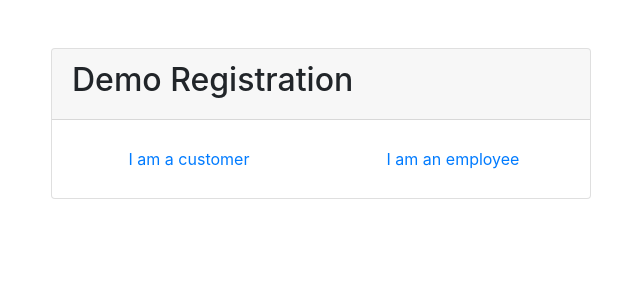
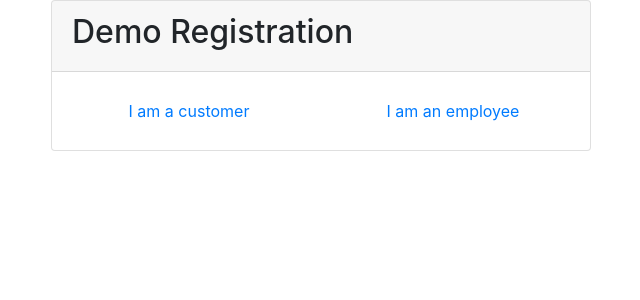
Before and after one commit to nusrat-borsha/Django-custom-registration, a Django app: page /accounts/register/ in a window 1280 px wide. Shown: the top 300 px of the page, without its empty margins (319-959 px from the left). Run offline with Django 3.2, Linux system fonts and the light colour scheme; some libraries are stand-ins or nearby versions.

Commit message:
updated forms

```diff
--- a/templates/register.html
+++ b/templates/register.html
@@ -10,7 +10,7 @@
 </head>
 <body>
 
-    <section id="register" class=" py-5">
+    <section>
         <div class="container">
           <div class="row">
             <div class="col-md-6 mx-auto">
```
